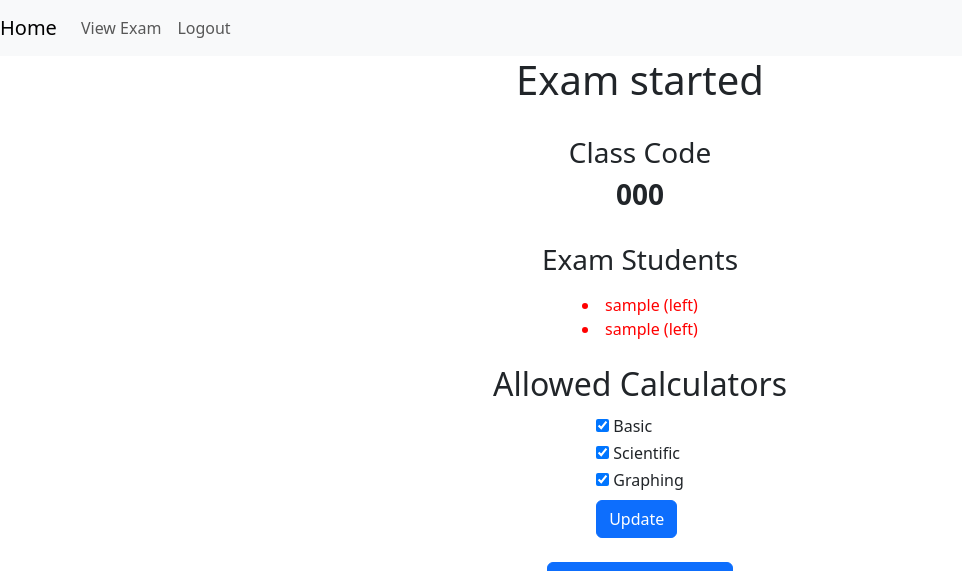
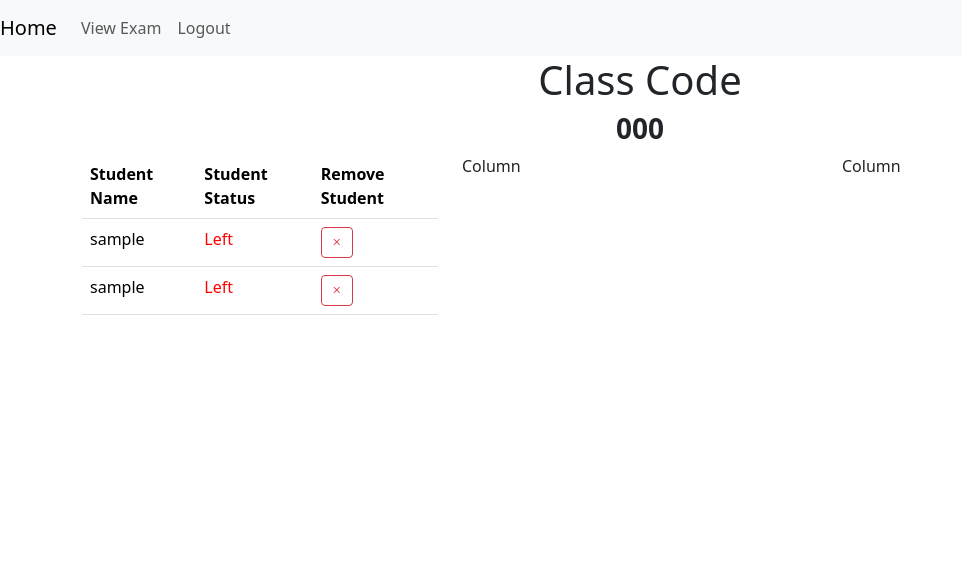
Before and after one commit to GraphiteApp/GraphiteTeacher, a Django app: page /exam in a window 1280 px wide. Shown: the top 571 px of the page, without its empty margins (0-962 px from the left). Run offline with Django 4.2, Linux system fonts and the light colour scheme; a user stored in the database is signed in; tables that the repository leaves empty hold one stand-in row (values such as "Sample post"); parts of the project's set-up code (start-up, migrations or seed data) failed here and were passed over.

Commit message:
Add classcode + create student table

```diff
--- a/static/Graphite/javascript/exam.js
+++ b/static/Graphite/javascript/exam.js
@@ -21,25 +21,46 @@ async function getData() {
 function updateStudents(data) {
     let studentList = document.getElementById('student-list')
 
+    studentList.innerHTML = ''
+
     if (data.students.length + data.left_students.length) {
         // clear list
-        studentList.innerHTML = ''
         data.students = data.students.concat(data.left_students)
         data.students = data.students.sort()
+
         data.students.forEach((student) => {
-            let studentItem
+            let studentItem = document.createElement('tr')
+            let studentName = document.createElement('td')
+            let studentStatus = document.createElement('td')
+            studentName.scope = 'row'
+            studentName.innerText = student
+            studentItem.appendChild(studentName)
+
             if (data.left_students.includes(student)) {
-                studentItem = document.createElement('li')
-                student = student + ' (left)'
-                studentItem.classList.add('left')
+                studentStatus.innerText = 'Left'
+                studentStatus.style.color = 'red'
             } else {
-                studentItem = document.createElement('li')
+                studentStatus.innerText = 'Present'
+                studentStatus.style.color = 'green'
             }
-            studentItem.innerHTML = student
+
+            studentItem.appendChild(studentStatus)
+
+            let removeButton = document.createElement('td')
+            let removeButtonButton = document.createElement('button')
+            removeButtonButton.className = 'btn btn-outline-danger btn-sm'
+
+            let removeButtonText = document.createElement('i')
+            removeButtonText.className = 'bi bi-x'
+
+            removeButtonButton.appendChild(removeButtonText)
+
+            removeButton.appendChild(removeButtonButton)
+
+            studentItem.appendChild(removeButton)
+
             studentList.appendChild(studentItem)
         })
-    } else {
-        studentList.innerHTML = 'No students found'
     }
 }
 
--- a/templates/Graphite/exam.html
+++ b/templates/Graphite/exam.html
@@ -4,7 +4,7 @@
 {% block body %}
     {% include "Graphite/navbar.html" %}
     <script src="{% static 'Graphite/javascript/exam.js' %}"></script>
-    <div class="d-flex flex-column justify-content-center align-items-center">
+    <!--<div class="d-flex flex-column justify-content-center align-items-center">
         <h1>Exam started</h1>
         <h3 class="mt-4">Class Code</h3>
         <h3><b>{{ class_code }}</b></h3>
@@ -37,5 +37,33 @@
             <input type="hidden" name="type" value="end_exam">
             <input type="submit" value="End Exam" class="btn btn-danger mt-2">
         </form>
+    </div>-->
+
+    <div class="d-flex flex-column justify-content-center align-items-center">
+        <h1>Class Code</h1>
+        <h3><b>{{ class_code }}</b></h3>
+    </div>
+
+    <div class="container">
+      <div class="row">
+        <div class="col">
+          <table class="table">
+              <thead class="thead-dark">
+                <tr>
+                    <th scope="col">Student Name</th>
+                    <th scope="col">Student Status</th>
+                    <th scope="col">Remove Student</th>
+                </tr>
+              </thead>
+                <tbody id="student-list"></tbody>
+          </table>
+        </div>
+        <div class="col">
+          Column
+        </div>
+        <div class="col">
+          Column
+        </div>
+      </div>
     </div>
 {% endblock %}
--- a/templates/Graphite/layout.html
+++ b/templates/Graphite/layout.html
@@ -4,6 +4,7 @@
     <head>
         <title>Graphite Teacher Tool</title>
         <link href="https://cdn.jsdelivr.net/npm/bootstrap@5.3.0-alpha1/dist/css/bootstrap.min.css" rel="stylesheet" integrity="sha384-GLhlTQ8iRABdZLl6O3oVMWSktQOp6b7In1Zl3/Jr59b6EGGoI1aFkw7cmDA6j6gD" crossorigin="anonymous">
+        <link rel="stylesheet" href="https://cdn.jsdelivr.net/npm/bootstrap-icons@1.10.3/font/bootstrap-icons.css">
         <script src="https://cdn.jsdelivr.net/npm/bootstrap@5.3.0-alpha1/dist/js/bootstrap.bundle.min.js" integrity="sha384-w76AqPfDkMBDXo30jS1Sgez6pr3x5MlQ1ZAGC+nuZB+EYdgRZgiwxhTBTkF7CXvN" crossorigin="anonymous"></script>
         <link rel="stylesheet" href="{% static 'Graphite/css/style.css' %}">
         <meta name="viewport" content="width=device-width, initial-scale=1.0">
```
